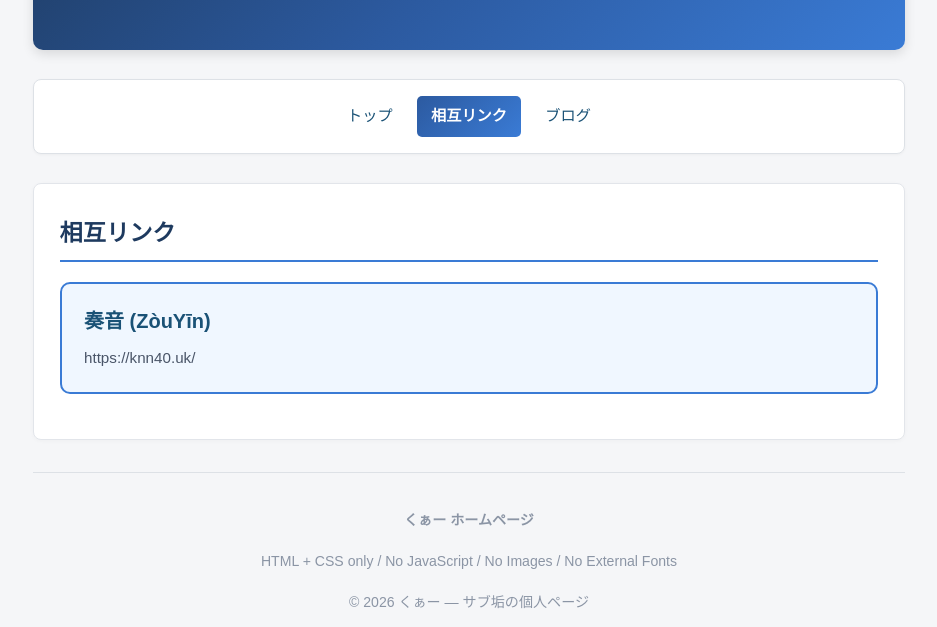
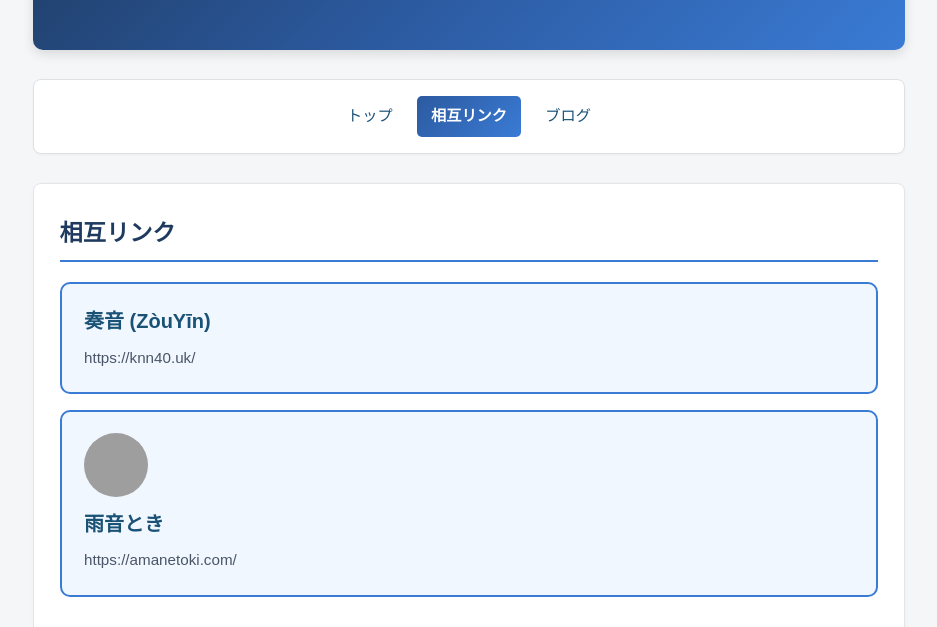
Before and after one commit to kubobeem/kubobeem-s5-si_andwww_kuboes.ninja, a plain HTML site: page links.html in a window 1280 px wide. Shown: the part 178-805 px from the top of the page, without its empty margins (171-1108 px from the left). Drawn offline with Linux system fonts and the light colour scheme; grey boxes are pictures that could not be loaded.

Commit message:
相互リンクに雨音とき（amanetoki.com）を追加、サムネイル画像つき

```diff
--- a/links.html
+++ b/links.html
@@ -45,6 +45,14 @@
   color:#4a5568;
   margin-top:.35rem;
 }
+.partner-list a img{
+  display:block;
+  width:64px;
+  height:64px;
+  border-radius:50%;
+  object-fit:cover;
+  margin-bottom:.6rem;
+}
 
 @media (prefers-color-scheme: dark){
   .partner-list a{background:#1d2733;border-color:#3a7bd5;color:#9ecbff}
@@ -71,6 +79,7 @@
 
 <ul class="partner-list">
 <li><a href="https://knn40.uk/">奏音 (ZòuYīn)<span>https://knn40.uk/</span></a></li>
+<li><a href="https://amanetoki.com/"><img src="https://amanetoki.com/avatar/192-044e60b2.webp" alt="" width="64" height="64" loading="lazy" decoding="async">雨音とき<span>https://amanetoki.com/</span></a></li>
 </ul>
 </section>
 
```
